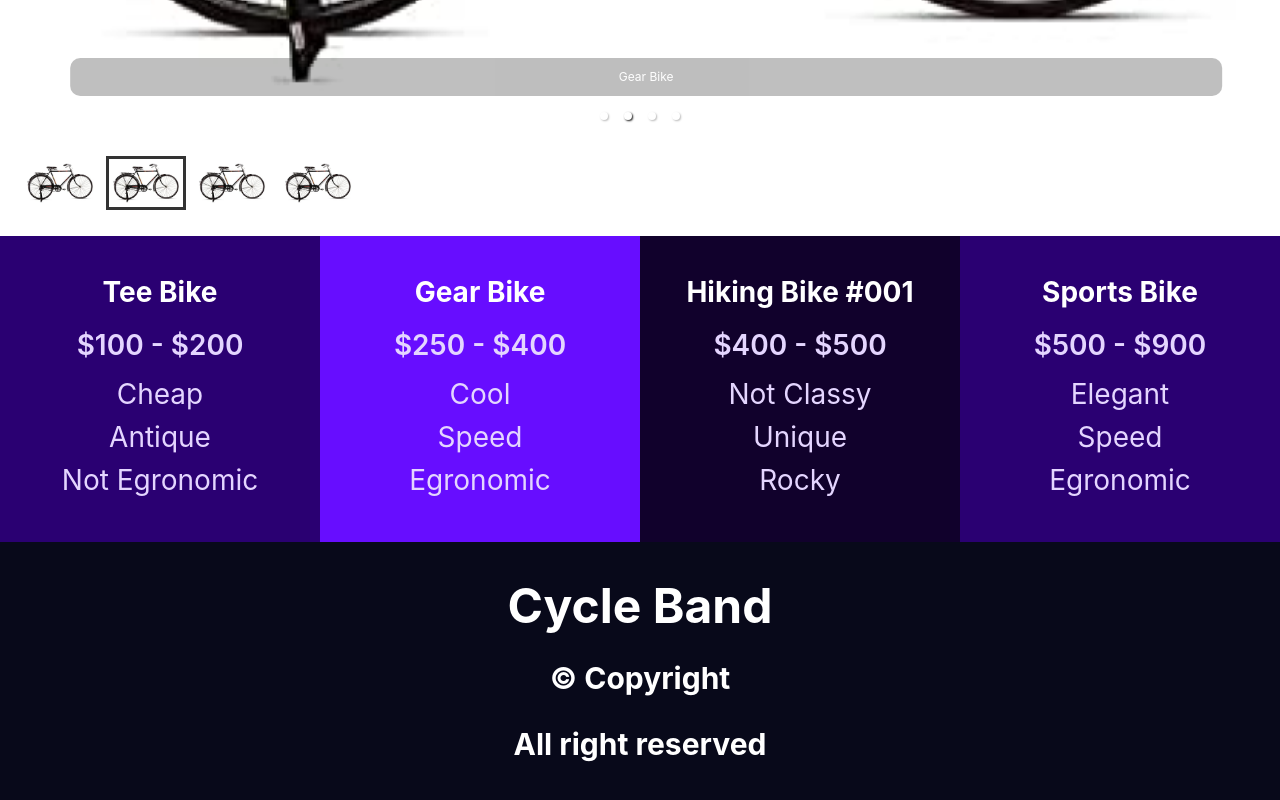
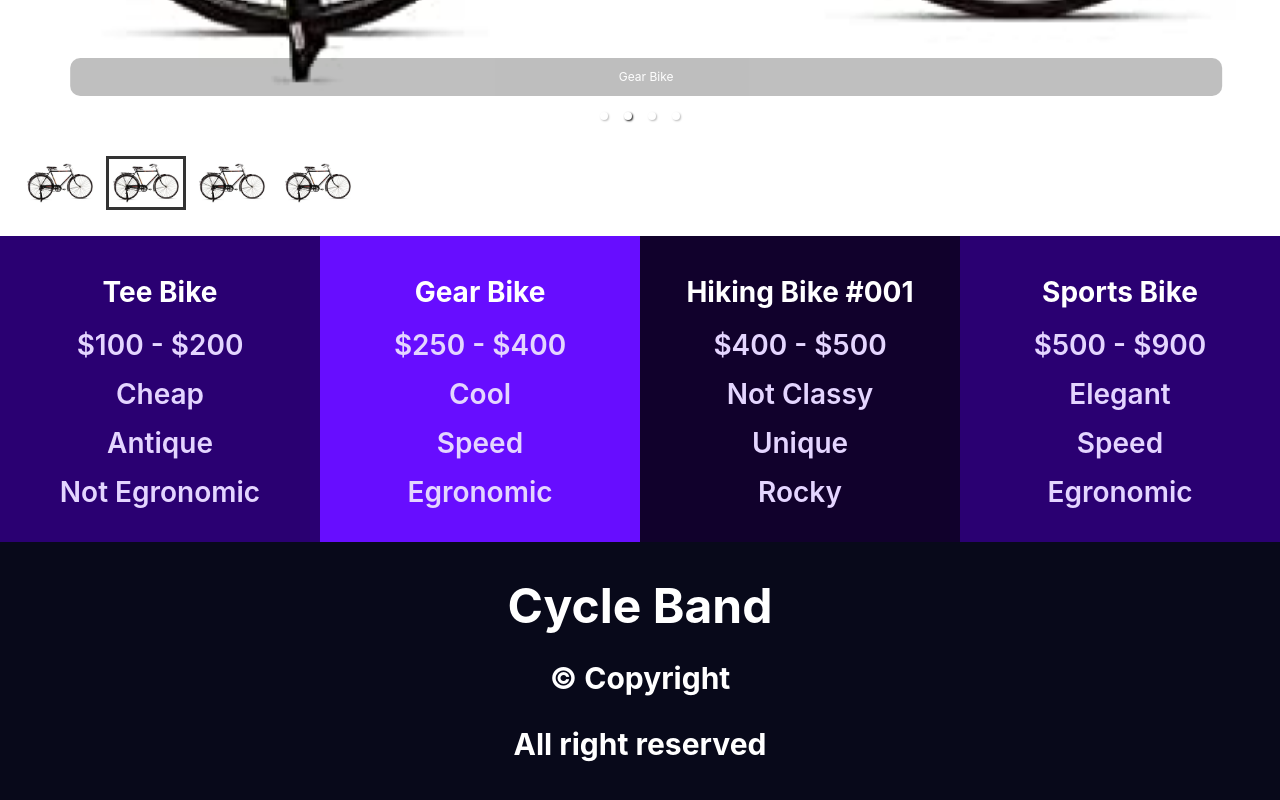
Before and after one commit to George-Olufemi/cycle-band, a React (Create React App) app: page / in a window 1280 px wide. Shown: the part 1408-2208 px from the top of the page. Built offline with nearby package versions, Linux system fonts and the light colour scheme; the HTML template or start-up script is replaced by a standard one.

Commit message:
Refactor

```diff
--- a/src/components/Bicycle.jsx
+++ b/src/components/Bicycle.jsx
@@ -5,10 +5,10 @@ export default function Bicycle(props) {
     <>
       <div className={`h-[306px] md:w-[362px] ${props.bg} text-center p-10 text-white`}>
         <h1 className="font-[700] text-[28px] leading-[33px] mb-[20px]">{ props.title  }</h1>
-        <p className="font-[600] text-[28px] leading-[33px] text-[#E4D5FF] mb-[16px]">{ props.price  }</p>
-        <p className="font-[400] text-[28px] leading-[33px] text-[#E4D5FF] mb-[10px]">{ props.spec1}</p>
-        <p className="font-[400] text-[28px] leading-[33px] text-[#E4D5FF] mb-[10px]">{ props.spec2  }</p>
-        <p className="font-[400] text-[28px] leading-[33px] text-[#E4D5FF] mb-[10px]">{ props.spec3  }</p>
+        <p className="llnp">{ props.price  }</p>
+        <p className="llnp">{ props.spec1}</p>
+        <p className="llnp">{ props.spec2  }</p>
+        <p className="llnp">{ props.spec3  }</p>
       </div>
     </>
   );
--- a/src/index.css
+++ b/src/index.css
@@ -1,6 +1,10 @@
 @tailwind base;
 @tailwind components;
 @tailwind utilities;
+
+.llnp {
+  @apply font-[600] text-[28px] leading-[33px] text-[#E4D5FF] mb-[16px];
+}
 
 body {
   margin: 0;
```
